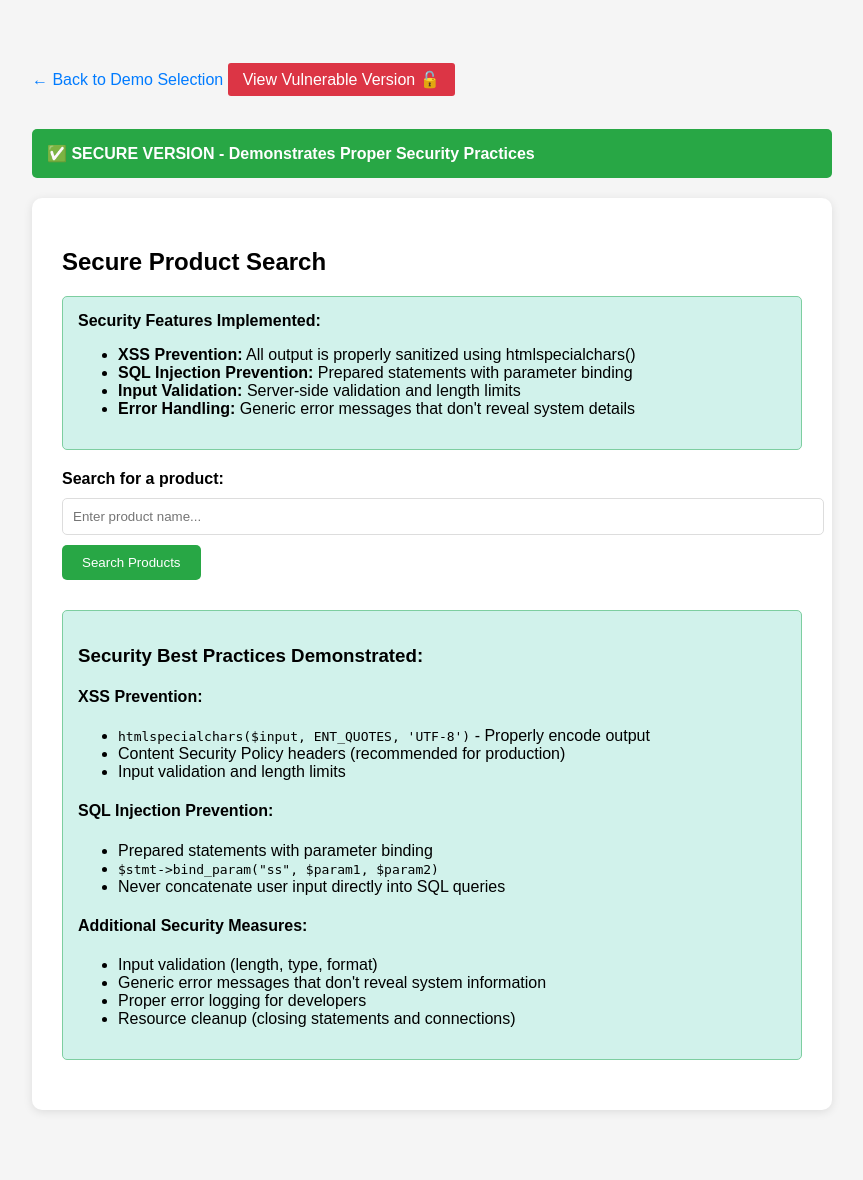
After one commit to AbdullahYA1/productCard, a PHP site: page /backend/secure_search.php in a window 1280 px wide. The commit adds this page. Shown: the whole page, without its empty margins (208-1071 px from the left). Run offline with PHP 8.4, Linux system fonts and the light colour scheme.

Commit message:
add a valunarable code

```diff
--- a/backend/get.php
+++ b/backend/get.php
@@ -5,13 +5,7 @@ include 'db.php';
 // Set proper CORS headers
 header('Content-Type: application/json');
 header('Access-Control-Allow-Origin: *');
-header('Access-Control-Allow-Methods: GET, POST, OPTIONS');
 header('Access-Control-Allow-Headers: Content-Type');
-
-// Handle preflight OPTIONS request
-if ($_SERVER['REQUEST_METHOD'] == 'OPTIONS') {
-    exit(0);
-}
 
 try {
     $sql = "SELECT * FROM products";
--- /dev/null
+++ b/backend/secure_search.php
@@ -0,0 +1,196 @@
+<?php
+include 'db.php';
+
+// SECURE CODE FOR COMPARISON
+// ✅ This demonstrates proper security practices
+
+?>
+<!DOCTYPE html>
+<html lang="en">
+<head>
+    <meta charset="UTF-8">
+    <meta name="viewport" content="width=device-width, initial-scale=1.0">
+    <title>Secure Search Demo - Best Practices</title>
+    <style>
+        body {
+            font-family: Arial, sans-serif;
+            max-width: 800px;
+            margin: 50px auto;
+            padding: 20px;
+            background-color: #f5f5f5;
+        }
+        .success {
+            background-color: #28a745;
+            color: white;
+            padding: 15px;
+            border-radius: 5px;
+            margin-bottom: 20px;
+            font-weight: bold;
+        }
+        .form-container {
+            background: white;
+            padding: 30px;
+            border-radius: 10px;
+            box-shadow: 0 2px 10px rgba(0,0,0,0.1);
+        }
+        .security-info {
+            background-color: #d1f2eb;
+            border: 1px solid #7dcea0;
+            padding: 15px;
+            border-radius: 5px;
+            margin: 20px 0;
+        }
+        input[type="text"] {
+            width: 100%;
+            padding: 10px;
+            margin: 10px 0;
+            border: 1px solid #ddd;
+            border-radius: 5px;
+        }
+        button {
+            background-color: #28a745;
+            color: white;
+            padding: 10px 20px;
+            border: none;
+            border-radius: 5px;
+            cursor: pointer;
+        }
+        .results {
+            margin-top: 20px;
+            padding: 15px;
+            background-color: #f8f9fa;
+            border-radius: 5px;
+        }
+        .back-link {
+            display: inline-block;
+            margin-bottom: 20px;
+            color: #007bff;
+            text-decoration: none;
+        }
+    </style>
+</head>
+<body>
+    <div style="margin-bottom: 20px;">
+        <a href="../name.html" class="back-link">← Back to Demo Selection</a>
+        <a href="vulnerable_search.php" style="background-color: #dc3545; color: white; padding: 8px 15px; text-decoration: none; border-radius: 3px;">View Vulnerable Version 🔓</a>
+    </div>
+
+    <div class="success">
+        ✅ SECURE VERSION - Demonstrates Proper Security Practices
+    </div>
+
+    <div class="form-container">
+        <h2>Secure Product Search</h2>
+
+        <div class="security-info">
+            <strong>Security Features Implemented:</strong>
+            <ul>
+                <li><strong>XSS Prevention:</strong> All output is properly sanitized using htmlspecialchars()</li>
+                <li><strong>SQL Injection Prevention:</strong> Prepared statements with parameter binding</li>
+                <li><strong>Input Validation:</strong> Server-side validation and length limits</li>
+                <li><strong>Error Handling:</strong> Generic error messages that don't reveal system details</li>
+            </ul>
+        </div>
+
+        <form method="GET">
+            <label for="search"><strong>Search for a product:</strong></label>
+            <input type="text" name="search" id="search" placeholder="Enter product name..." maxlength="100" />
+            <button type="submit">Search Products</button>
+        </form>
+
+        <?php
+        if (isset($_GET['search']) && !empty($_GET['search'])) {
+            // SECURITY FIX 1: Input validation and sanitization
+            $search_term = trim($_GET['search']);
+
+            // Validate input length
+            if (strlen($search_term) > 100) {
+                echo "<div class='results'>";
+                echo "<p style='color: red;'>Search term is too long. Please limit to 100 characters.</p>";
+                echo "</div>";
+            } else {
+                // SECURITY FIX 2: XSS Prevention - Sanitize output
+                echo "<div class='results'>";
+                echo "<h3>Search Results for: " . htmlspecialchars($search_term, ENT_QUOTES, 'UTF-8') . "</h3>";
+
+                try {
+                    // SECURITY FIX 3: SQL Injection Prevention - Prepared statements
+                    $sql = "SELECT * FROM products WHERE title LIKE ? OR description LIKE ?";
+                    $stmt = $conn->prepare($sql);
+
+                    if ($stmt) {
+                        $search_param = "%" . $search_term . "%";
+                        $stmt->bind_param("ss", $search_param, $search_param);
+                        $stmt->execute();
+                        $result = $stmt->get_result();
+
+                        if ($result && $result->num_rows > 0) {
+                            echo "<h4>Found " . $result->num_rows . " product(s):</h4>";
+                            echo "<table border='1' style='width:100%; border-collapse: collapse;'>";
+                            echo "<tr><th>ID</th><th>Title</th><th>Description</th><th>Price</th></tr>";
+
+                            while ($row = $result->fetch_assoc()) {
+                                echo "<tr>";
+                                echo "<td>" . htmlspecialchars($row['id'], ENT_QUOTES, 'UTF-8') . "</td>";
+                                echo "<td>" . htmlspecialchars($row['title'], ENT_QUOTES, 'UTF-8') . "</td>";
+                                echo "<td>" . htmlspecialchars($row['description'], ENT_QUOTES, 'UTF-8') . "</td>";
+                                echo "<td>$" . htmlspecialchars($row['price'], ENT_QUOTES, 'UTF-8') . "</td>";
+                                echo "</tr>";
+                            }
+                            echo "</table>";
+                        } else {
+                            echo "<p>No products found matching your search.</p>";
+                        }
+
+                        $stmt->close();
+                    } else {
+                        // SECURITY FIX 4: Generic error messages
+                        echo "<p style='color: red;'>An error occurred while searching. Please try again later.</p>";
+                    }
+
+                } catch (Exception $e) {
+                    // SECURITY FIX 5: Don't reveal system information in errors
+                    echo "<p style='color: red;'>An error occurred while searching. Please try again later.</p>";
+                    // Log the actual error for developers (not shown to users)
+                    error_log("Database error in secure_search.php: " . $e->getMessage());
+                }
+
+                echo "</div>";
+            }
+        }
+        ?>
+
+        <div class="security-info" style="margin-top: 30px;">
+            <h3>Security Best Practices Demonstrated:</h3>
+
+            <h4>XSS Prevention:</h4>
+            <ul>
+                <li><code>htmlspecialchars($input, ENT_QUOTES, 'UTF-8')</code> - Properly encode output</li>
+                <li>Content Security Policy headers (recommended for production)</li>
+                <li>Input validation and length limits</li>
+            </ul>
+
+            <h4>SQL Injection Prevention:</h4>
+            <ul>
+                <li>Prepared statements with parameter binding</li>
+                <li><code>$stmt->bind_param("ss", $param1, $param2)</code></li>
+                <li>Never concatenate user input directly into SQL queries</li>
+            </ul>
+
+            <h4>Additional Security Measures:</h4>
+            <ul>
+                <li>Input validation (length, type, format)</li>
+                <li>Generic error messages that don't reveal system information</li>
+                <li>Proper error logging for developers</li>
+                <li>Resource cleanup (closing statements and connections)</li>
+            </ul>
+        </div>
+    </div>
+</body>
+</html>
+
+<?php
+if (isset($conn)) {
+    $conn->close();
+}
+?>
--- a/dashbored/dashboard.html
+++ b/dashbored/dashboard.html
@@ -49,7 +49,7 @@
     <!-- Dashboard Content -->
     <div id="dashboard-content" style="display: none;">
         <!-- Header -->
-        <nav class="navbar navbar-expand-lg navbar-dark bg-primary">
+        <nav class="navbar navbar-expand-lg navbar-dark bg-primary sticky-top">
             <div class="container-fluid">
                 <a class="navbar-brand" href="#">
                     <i class="fas fa-store"></i> hashPlus Admin
```
Also changed, not shown: app.js (+22 -21 lines), backend/vulnerable_search.php (added, +170 -0 lines), dashbored/dashboard.js (+0 -65 lines), name.html (+80 -6 lines), 1 other file.
